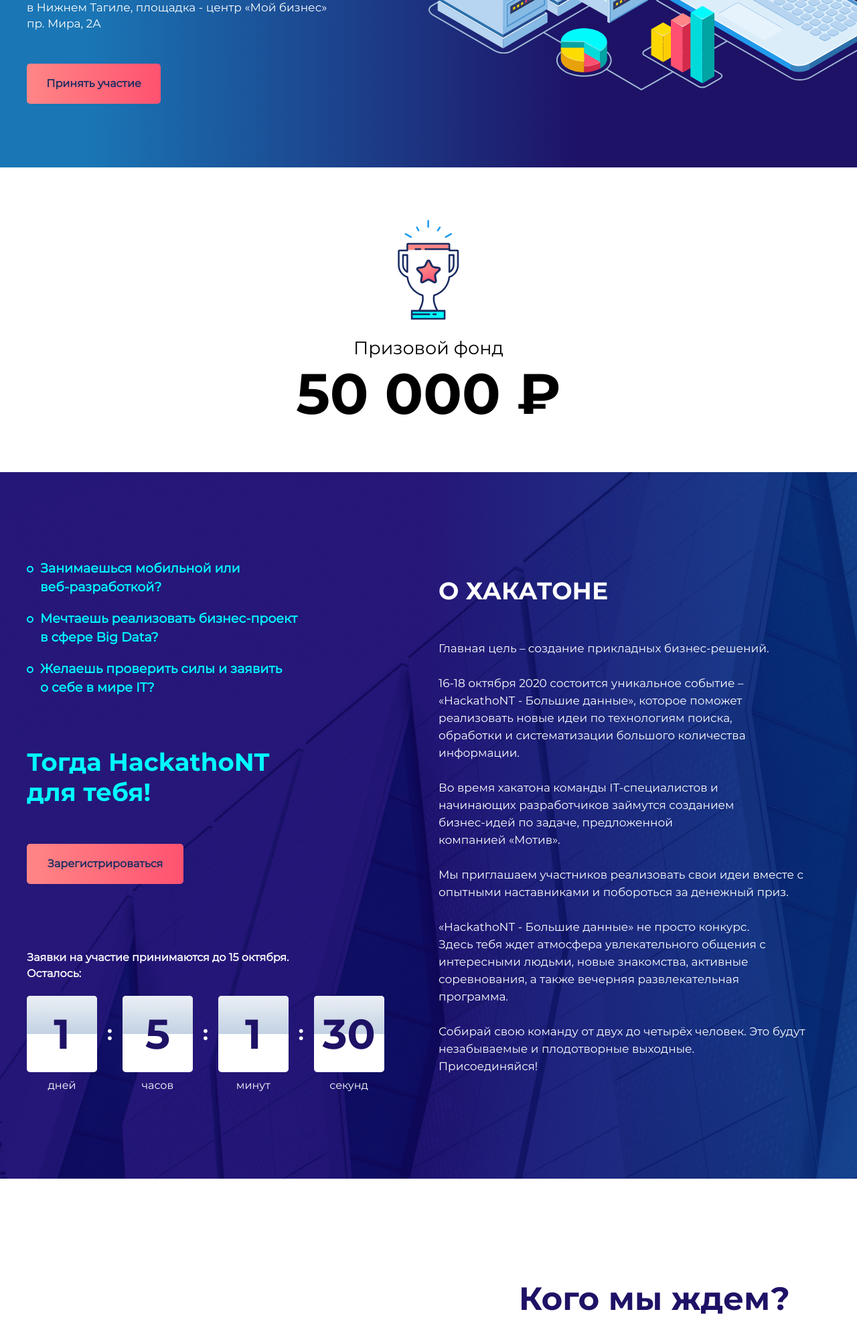
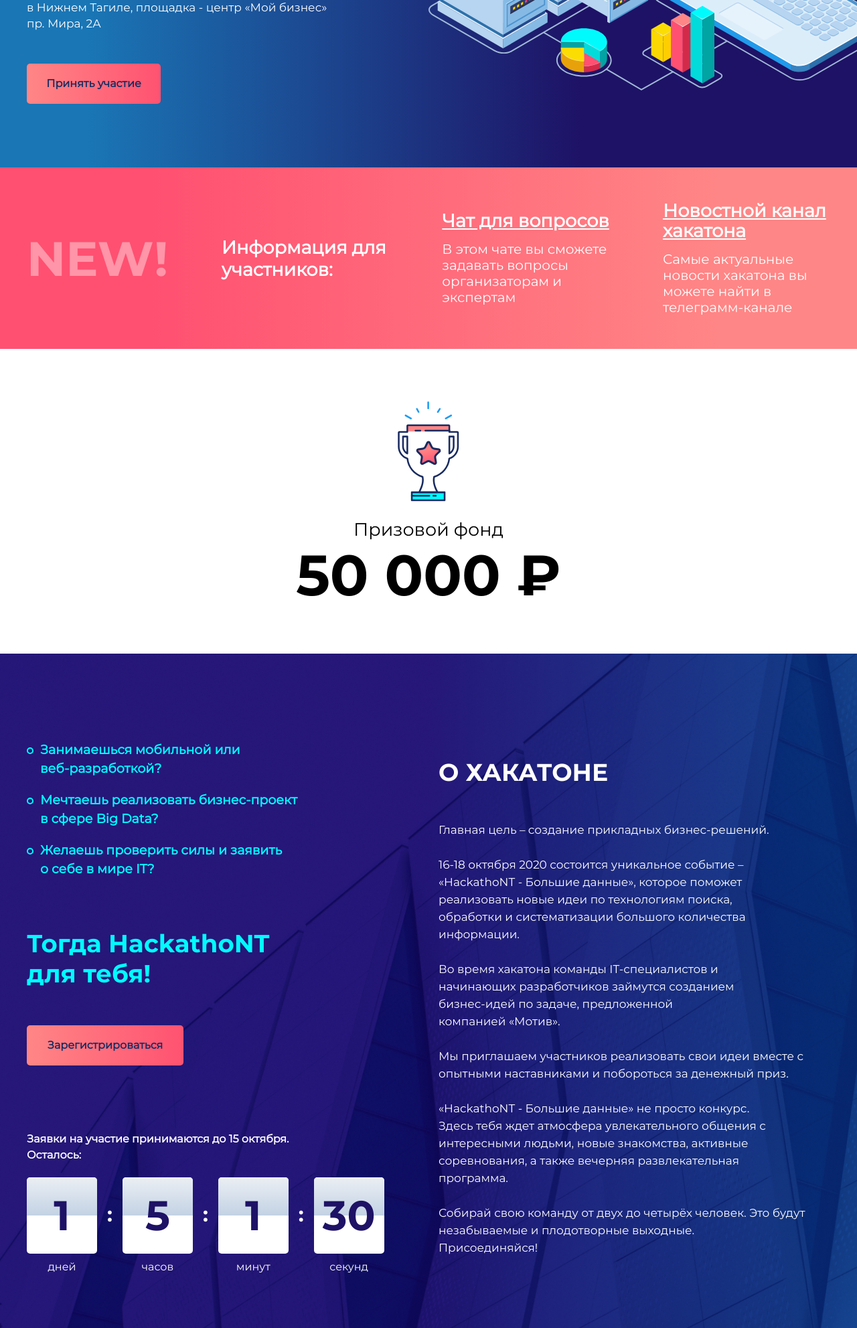
Before and after one commit to ShineSquad/HackathoNT, a PHP site: page / in a window 1280 px wide. Shown: the part 550-2533 px from the top of the page at 67% size. Run offline with PHP 8.4, Linux system fonts and the light colour scheme.

Commit message:
add block paticipants

```diff
--- a/index.php
+++ b/index.php
@@ -32,6 +32,7 @@
 					<link rel="stylesheet" type="text/css" href="styles/mobile/requirements.css">
 					<link rel="stylesheet" type="text/css" href="styles/mobile/schedule.css">
 					<link rel="stylesheet" type="text/css" href="styles/mobile/footer.css">
+					<link rel="stylesheet" type="text/css" href="styles/mobile/info_participants.css">
 				<?php
 			}
 			else {
@@ -48,6 +49,7 @@
 					<link rel="stylesheet" type="text/css" href="styles/requirements.css">
 					<link rel="stylesheet" type="text/css" href="styles/schedule.css">
 					<link rel="stylesheet" type="text/css" href="styles/footer.css">
+					<link rel="stylesheet" type="text/css" href="styles/info_participants.css">
 				<?php
 			}
 		?>
@@ -122,6 +124,20 @@
 						<img src="images/bigData.svg">
 					</div>
 				</main>
+			</div>
+		</div>
+		<div id="info_participants">
+			<div class="container">
+				<p class="title">NEW!</p>
+				<p class="for_participants">Информация для участников:</p>
+				<div class="link_container">
+					<a class="link" href="https://t.me/joinchat/HK8RRRi65OWj4I3GJsT9PQ">Чат для вопросов</a>
+					<p class="description">В этом чате вы сможете задавать вопросы организаторам и экспертам</p>
+				</div>
+				<div class="link_container">
+					<a class="link" href="https://t.me/joinchat/AAAAAEnqYoqeMbvzT9ZSsQ">Новостной канал хакатона</a>
+					<p class="description">Самые актуальные новости хакатона вы можете найти в телеграмм-канале</p>
+				</div>
 			</div>
 		</div>
 		<div id="prize_fund">
--- /dev/null
+++ b/styles/info_participants.css
@@ -0,0 +1,55 @@
+#info_participants {
+	width: 100%;
+	height: auto;
+	background: linear-gradient(90deg, #FF5071 17.76%, #FF8686 84.01%);
+	display: flex;
+	align-items: center;
+	justify-content: center;
+}
+
+#info_participants .container {
+	min-width: 1200px;
+	height: auto;
+	align-items: center;
+	justify-content: space-between;
+	flex-direction: row;
+	display: flex;
+	padding: 50px 0;
+}
+
+#info_participants .container .title {
+	font-weight: 800;
+	font-size: 72px;
+	line-height: 88px;
+	font-family: MontserratBold;
+	color: #FF95A8;
+}
+
+#info_participants .container .for_participants {
+	font-weight: bold;
+	font-size: 27px;
+	line-height: 33px;
+	color: #FFFFFF;
+	width: 250px;
+}
+
+#info_participants .container .link_container {
+	display: flex;
+	justify-content: center;
+	flex-direction: column;
+	width: 250px;
+}
+
+#info_participants .container .link_container .link {
+	font-weight: 600;
+	font-size: 27px;
+	line-height: 30px;
+	color: #FFFFFF;
+	text-decoration: underline;
+}
+
+#info_participants .container .link_container .description {
+	color: white;
+	font-size: 20px;
+	margin-top: 15px;
+}
```
Also changed, not shown: styles/mobile/info_participants.css (added, +55 -0 lines).
